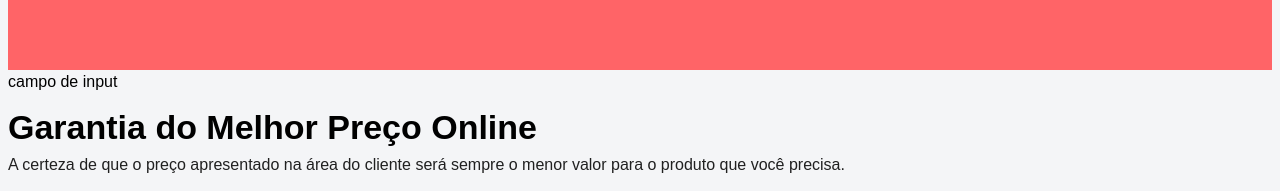
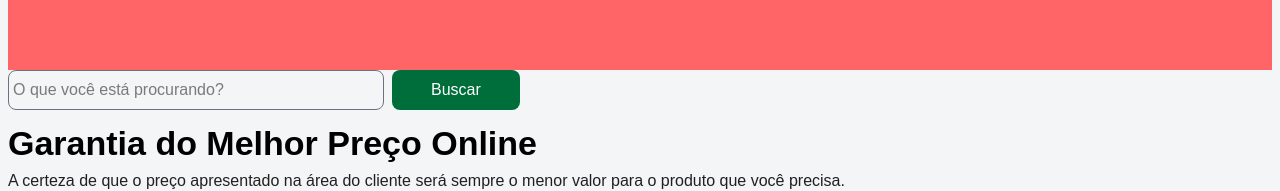
Before and after one commit to andrelucca99/desafio_front, a Next.js app: page / in a window 1280 px wide. Shown: the part 438-629 px from the top of the page. Built offline with nearby package versions, Linux system fonts and the light colour scheme.

Commit message:
feat: add campo de input

```diff
--- a/src/app/page.tsx
+++ b/src/app/page.tsx
@@ -14,7 +14,15 @@ export default function Home() {
         <div className="h-[500px] bg-red-400">
           <p>carrosel</p>
         </div>
-        <p>campo de input</p>
+
+        <div className="w-lg flex justify-between gap-2">
+          <input className="border border-gray-500 w-full rounded-[8px] p-1" type="text" placeholder="O que você está procurando?" />
+
+          <button className="w-[170px] p-2 bg-[#006E3A] text-white rounded-[8px]">
+            Buscar
+          </button>
+        </div>
+
         <section>
           <TitleSection>Garantia do Melhor Preço Online</TitleSection>
 
```
